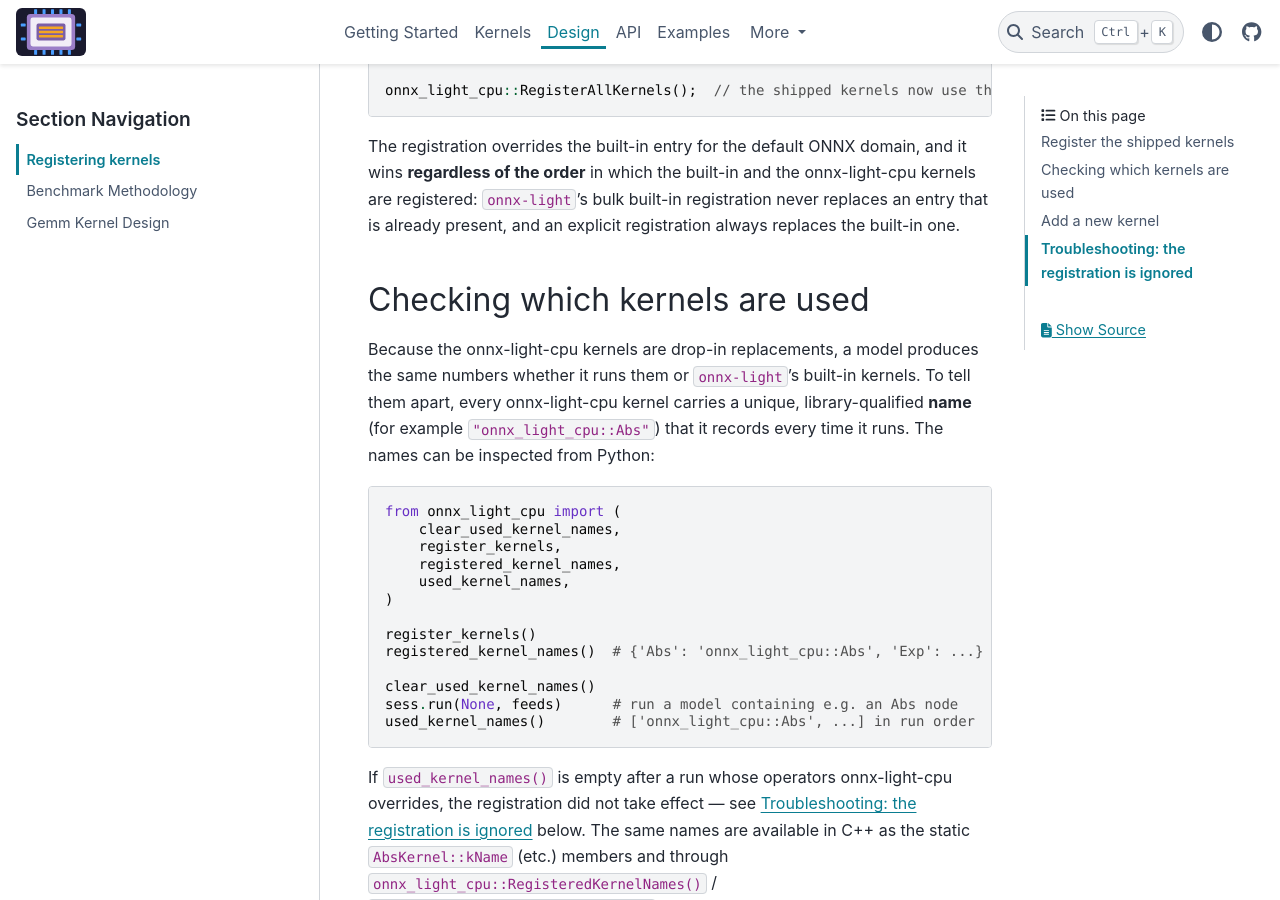
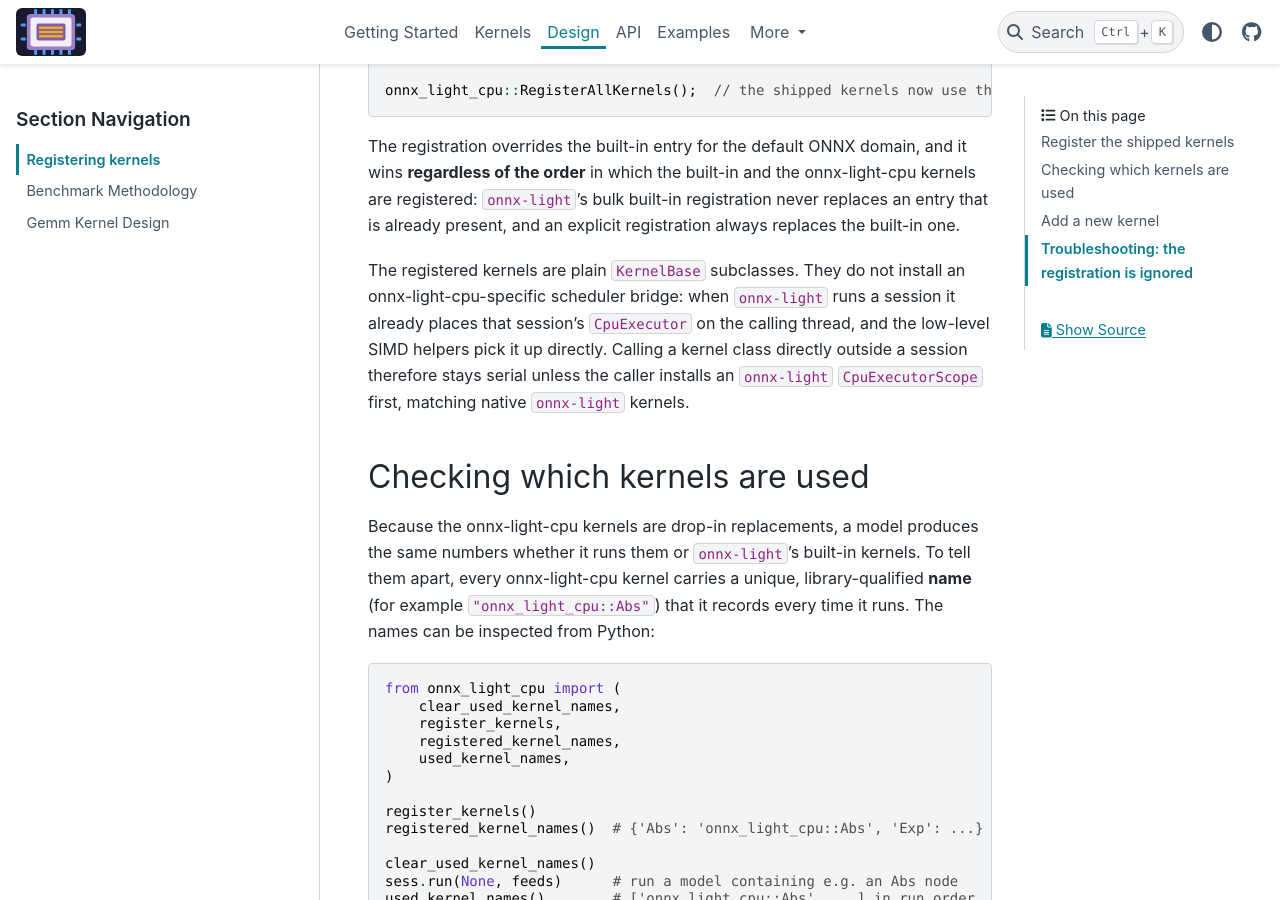
Before and after one commit to xadupre/onnx-light-cpu, a Sphinx documentation site: the page built from docs/design/registering_kernels.rst, in a window 1280 px wide and 900 px high, scrolled down 1216 px. Built offline with Sphinx 7.4.7 and the PyData theme 0.15.4, drawn with Linux system fonts in a browser that asks for light colours; pages that are not in the unit, such as notebooks, are missing from menus.

Commit message:
Use the onnx-light session executor directly
Co-authored-by: Copilot <223556219+Copilot@users.noreply.github.com>

```diff
--- a/docs/design/registering_kernels.rst
+++ b/docs/design/registering_kernels.rst
@@ -63,6 +63,14 @@ it wins **regardless of the order** in which the built-in and the onnx-light-cpu
 kernels are registered: ``onnx-light``'s bulk built-in registration never
 replaces an entry that is already present, and an explicit registration always
 replaces the built-in one.
+
+The registered kernels are plain ``KernelBase`` subclasses. They do not install
+an onnx-light-cpu-specific scheduler bridge: when ``onnx-light`` runs a session
+it already places that session's ``CpuExecutor`` on the calling thread, and the
+low-level SIMD helpers pick it up directly. Calling a kernel class directly
+outside a session therefore stays serial unless the caller installs an
+``onnx-light`` ``CpuExecutorScope`` first, matching native ``onnx-light``
+kernels.
 
 Checking which kernels are used
 -------------------------------
```
Also changed, not shown: CMakeLists.txt (+8 -0 lines), README.md (+4 -3 lines), docs/design/gemm_kernel_design.rst (+4 -3 lines), 10 other files.
